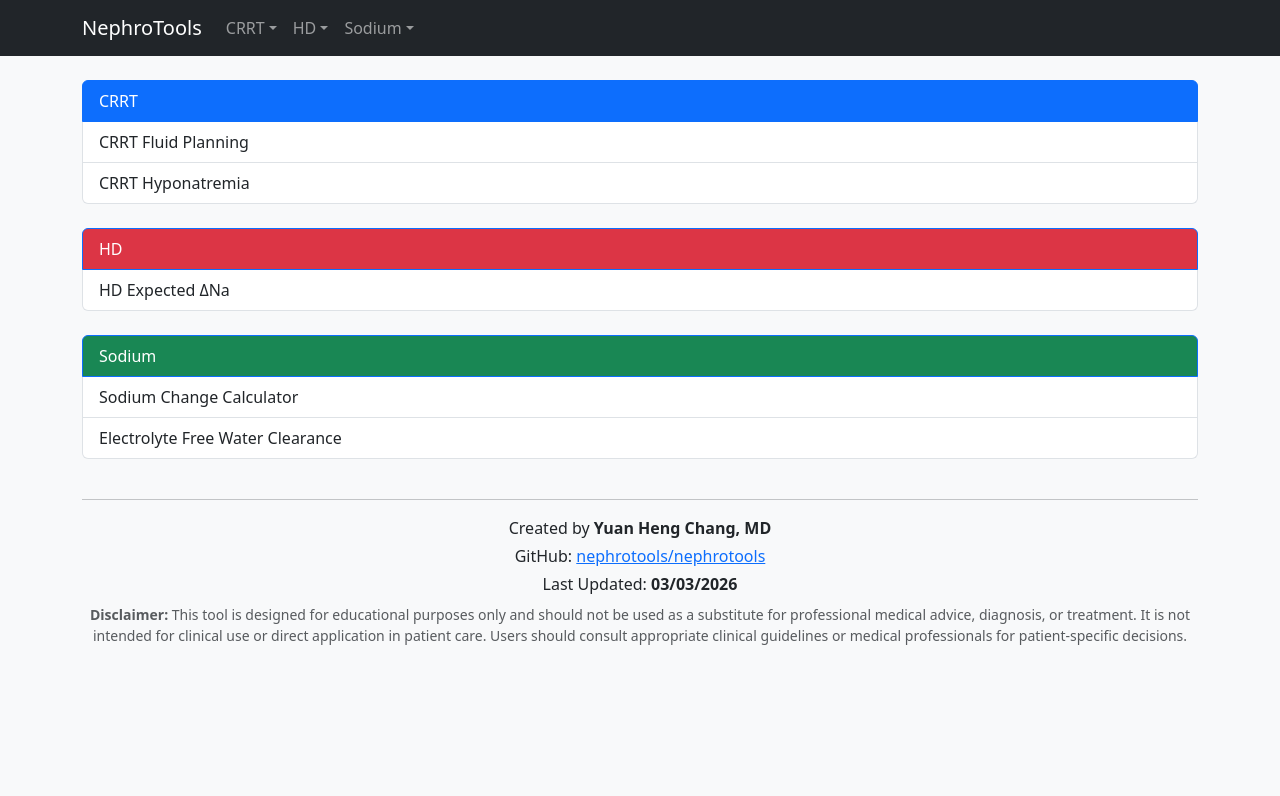
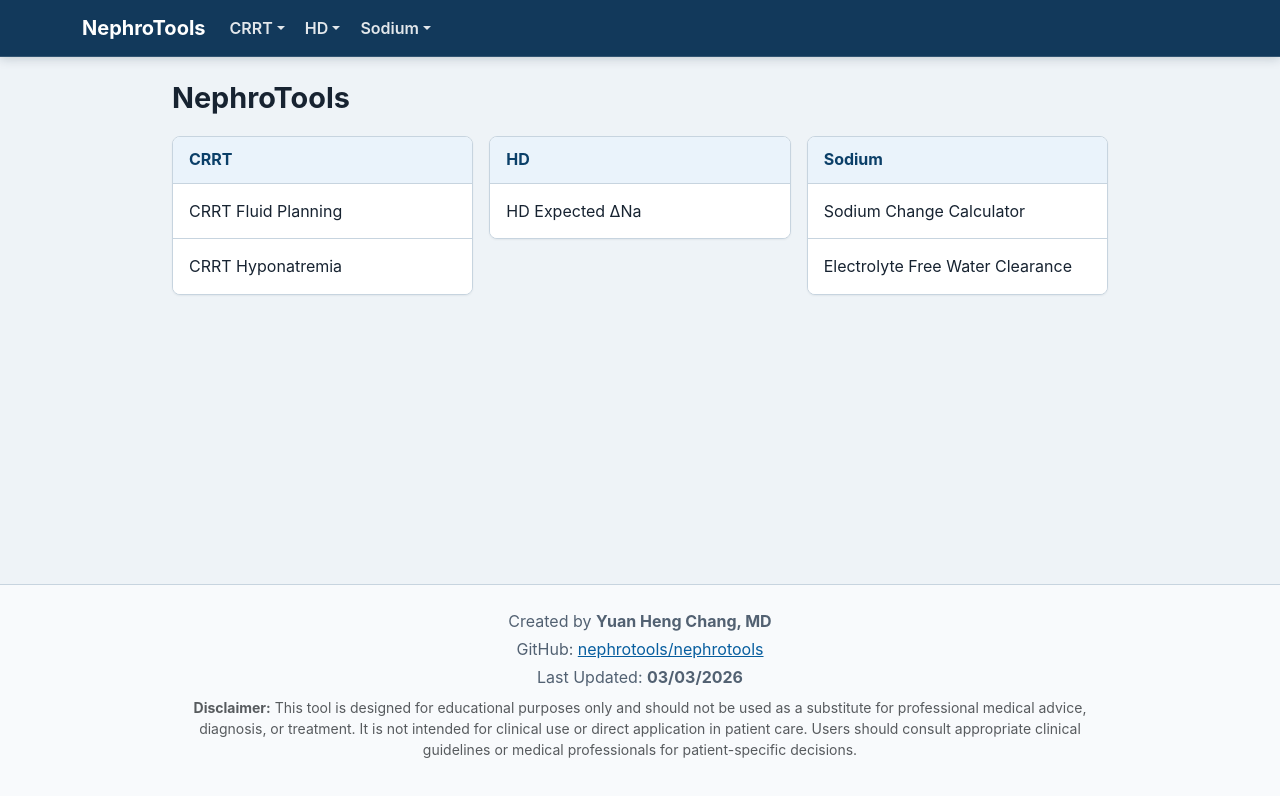
Before and after one commit to nephrotools/nephrotools, a React (Vite) app: page / in a window 1280 px wide. Shown: the top 796 px of the page. Built offline with nearby package versions, Linux system fonts and the light colour scheme.

Commit message:
Update CSS Styling, simplify code for free water clearance equation.

```diff
--- a/src/App.tsx
+++ b/src/App.tsx
@@ -21,7 +21,9 @@ const App = () => {
 
     return (
         <HashRouter>
+            <div className="app-shell">
                 <Navbar />
+                <main className="app-main">
                     <Routes>
                         <Route path="/" element={<HomePage />} />
                         <Route path="/crrt-fluid-planning" element={<CRRTFluidPlanning />} />
@@ -31,7 +33,9 @@ const App = () => {
                         <Route path="/electrolyte-free-water" element={<ElectrolyteFreeWater />} />
                         <Route path="*" element={<NotFoundPage />} />
                     </Routes>
+                </main>
                 <Footer />
+            </div>
         </HashRouter>
     );
 };
--- a/src/components/Footer.tsx
+++ b/src/components/Footer.tsx
@@ -2,7 +2,7 @@ import React from 'react';
 
 const Footer: React.FC = () => {
     return (
-        <footer className="text-center py-3 mt-auto bg-light">
+        <footer className="app-footer text-center py-4 mt-auto">
             <div className="container">
                 <hr />
                 <p className="mb-1 fs-6">
--- a/src/components/Navbar.tsx
+++ b/src/components/Navbar.tsx
@@ -53,7 +53,7 @@ const Navbar: React.FC = () => {
     }, []);
 
     return (
-        <nav className="navbar navbar-expand-md navbar-dark bg-dark sticky-top">
+        <nav className="navbar navbar-expand-md navbar-dark app-navbar sticky-top">
             <div className="container">
                 <Link to="/" className="navbar-brand" onClick={closeMobileMenu}>
                     NephroTools
@@ -127,7 +127,7 @@ const Navbar: React.FC = () => {
                                         className="dropdown-item"
                                         onClick={closeMobileMenu}
                                     >
-                                        HD Expected ΔNa
+                                        HD Expected &Delta;Na
                                     </Link>
                                 </li>
                             </ul>
--- a/src/main.css
+++ b/src/main.css
@@ -1,38 +1,454 @@
-body {
-    background-color: #f8f9fa !important;
+:root {
+    --nt-bg: #eef3f7;
+    --nt-surface: #ffffff;
+    --nt-surface-muted: #f6f9fb;
+    --nt-text: #172331;
+    --nt-muted: #526172;
+    --nt-border: #c7d4df;
+    --nt-primary: #075e9f;
+    --nt-primary-dark: #0b3f68;
+    --nt-secondary: #40576b;
+    --nt-success: #1d6f5f;
+    --nt-danger: #a63446;
+    --nt-focus: rgba(7, 94, 159, 0.24);
 }
 
-/* Default sticky behavior */
-.sticky-results {
-    position: -webkit-sticky;
-    /* Safari */
-    position: sticky;
-    z-index: 1000;
+html,
+body,
+#root {
+    min-height: 100%;
+}
+
+body {
+    margin: 0;
+    background: var(--nt-bg) !important;
+    color: var(--nt-text);
+    font-family: Inter, ui-sans-serif, system-ui, -apple-system, BlinkMacSystemFont, "Segoe UI", sans-serif;
+    line-height: 1.5;
+}
+
+.app-shell {
+    min-height: 100vh;
+    display: flex;
+    flex-direction: column;
+}
+
+.app-main {
+    flex: 1 0 auto;
+    padding: 1rem 0 2rem;
+}
+
+.container {
+    --bs-gutter-x: 1.5rem;
+}
+
+h1,
+h2,
+h3,
+h4,
+h5,
+h6 {
+    color: var(--nt-text);
+    font-weight: 700;
+    letter-spacing: 0;
+}
+
+h3 {
+    margin-bottom: 1rem;
+    font-size: 1.45rem;
+}
+
+a {
+    color: var(--nt-primary);
+}
+
+a:hover {
+    color: var(--nt-primary-dark);
+}
+
+hr {
+    border-color: var(--nt-border);
+    opacity: 1;
+}
+
+.app-navbar {
+    background-color: #12395b !important;
+    border-bottom: 1px solid rgba(255, 255, 255, 0.14);
+    box-shadow: 0 2px 10px rgba(13, 31, 48, 0.18);
+    z-index: 1100;
+}
+
+.app-navbar .navbar-brand {
+    font-weight: 700;
+    letter-spacing: 0;
+}
+
+.app-navbar .navbar-nav {
+    gap: 0.25rem;
+}
+
+.app-navbar .nav-link {
+    border-radius: 6px;
+    color: rgba(255, 255, 255, 0.88) !important;
+    font-weight: 600;
+}
+
+.app-navbar .nav-link:hover,
+.app-navbar .nav-link:focus,
+.app-navbar .nav-link.show {
+    background-color: rgba(255, 255, 255, 0.12);
+    color: #ffffff !important;
 }
 
 .navbar .dropdown-menu {
-    z-index: 1100;
+    z-index: 1110;
+    border-color: var(--nt-border);
+    border-radius: 8px;
+    box-shadow: 0 12px 30px rgba(13, 31, 48, 0.16);
 }
 
-/* Sticky for larger screens (desktop) */
+.dropdown-item {
+    color: var(--nt-text);
+    font-weight: 500;
+}
+
+.dropdown-item:hover,
+.dropdown-item:focus {
+    background-color: #eaf3fb;
+    color: var(--nt-primary-dark);
+}
+
+.card {
+    border-color: var(--nt-border);
+    border-radius: 8px;
+    box-shadow: 0 1px 2px rgba(13, 31, 48, 0.06);
+}
+
+.card-header {
+    border-bottom-color: var(--nt-border);
+    font-weight: 700;
+}
+
+.card-header.bg-secondary {
+    background-color: var(--nt-secondary) !important;
+}
+
+.card-body {
+    background-color: var(--nt-surface);
+}
+
+.sticky-results {
+    position: sticky;
+    z-index: 1000;
+    overflow: hidden;
+    border-color: #9ebbd2 !important;
+    box-shadow: 0 8px 24px rgba(13, 31, 48, 0.12);
+}
+
+.sticky-results .card-body {
+    border-left: 5px solid var(--nt-primary);
+    background: #fbfdff;
+}
+
+.sticky-results p,
+.sticky-results li {
+    color: var(--nt-text);
+}
+
+.sticky-results strong {
+    color: var(--nt-primary-dark);
+}
+
+.form-label,
+label {
+    color: var(--nt-text);
+    font-weight: 650;
+}
+
+.form-control,
+.form-select {
+    min-height: 2.75rem;
+    border-color: var(--nt-border);
+    color: var(--nt-text);
+}
+
+.form-control:focus,
+.form-select:focus {
+    border-color: var(--nt-primary);
+    box-shadow: 0 0 0 0.2rem var(--nt-focus);
+}
+
+.input-group-text {
+    border-color: var(--nt-border);
+    background-color: var(--nt-surface-muted);
+    color: var(--nt-muted);
+    font-weight: 600;
+}
+
+.form-range {
+    accent-color: var(--nt-primary);
+}
+
+.form-range::-webkit-slider-thumb {
+    background-color: var(--nt-primary);
+}
+
+.form-range::-moz-range-thumb {
+    background-color: var(--nt-primary);
+    border-color: var(--nt-primary);
+}
+
+.btn {
+    border-radius: 6px;
+    font-weight: 650;
+    white-space: normal;
+}
+
+.btn-primary,
+.btn-primary:focus {
+    background-color: var(--nt-primary);
+    border-color: var(--nt-primary);
+}
+
+.btn-primary:hover {
+    background-color: var(--nt-primary-dark);
+    border-color: var(--nt-primary-dark);
+}
+
+.btn-outline-primary {
+    border-color: var(--nt-primary);
+    color: var(--nt-primary);
+}
+
+.btn-outline-primary:hover,
+.btn-outline-primary:focus,
+.btn-check:checked + .btn-outline-primary {
+    background-color: var(--nt-primary);
+    border-color: var(--nt-primary);
+    color: #ffffff;
+}
+
+.btn-secondary {
+    background-color: var(--nt-secondary);
+    border-color: var(--nt-secondary);
+}
+
+.btn-outline-secondary {
+    border-color: #8394a4;
+    color: #32495f;
+}
+
+.btn-outline-secondary:hover,
+.btn-outline-secondary:focus {
+    background-color: var(--nt-secondary);
+    border-color: var(--nt-secondary);
+    color: #ffffff;
+}
+
+.btn-success {
+    background-color: var(--nt-success);
+    border-color: var(--nt-success);
+}
+
+.btn-danger {
+    background-color: var(--nt-danger);
+    border-color: var(--nt-danger);
+}
+
+.list-group-item {
+    border-color: var(--nt-border);
+    color: var(--nt-text);
+}
+
+.list-group-item-action:hover,
+.list-group-item-action:focus {
+    background-color: #eaf3fb;
+    color: var(--nt-primary-dark);
+}
+
+.home-page {
+    max-width: 960px;
+}
+
+.calculator-page {
+    max-width: 1120px;
+}
+
+.compact-calculator {
+    max-width: 760px;
+}
+
+.home-title {
+    margin: 0 0 1.25rem;
+    font-size: 1.8rem;
+}
+
+.home-grid {
+    display: grid;
+    gap: 1rem;
+}
+
+.tool-group {
+    overflow: hidden;
+    border: 1px solid var(--nt-border);
+    border-radius: 8px;
+    background: var(--nt-surface);
+    box-shadow: 0 1px 2px rgba(13, 31, 48, 0.06);
+}
+
+.tool-group-header {
+    padding: 0.85rem 1rem;
+    border-bottom: 1px solid var(--nt-border);
+    background: #eaf3fb;
+}
+
+.tool-group-header h2 {
+    margin: 0;
+    color: var(--nt-primary-dark);
+    font-size: 1rem;
+}
+
+.tool-group .list-group-item {
+    padding: 0.95rem 1rem;
+    border-right: 0;
+    border-left: 0;
+}
+
+.tool-group .list-group-item:first-child {
+    border-top: 0;
+}
+
+.tool-group .list-group-item:last-child {
+    border-bottom: 0;
+}
+
+.app-footer {
+    flex-shrink: 0;
+    border-top: 1px solid var(--nt-border);
+    background-color: #f8fafc !important;
+    color: var(--nt-muted);
+}
+
+.app-footer hr {
+    display: none;
+}
+
+.app-footer p {
+    max-width: 920px;
+    margin-right: auto;
+    margin-left: auto;
+}
+
+.modal-content {
+    border-color: var(--nt-border);
+    border-radius: 8px;
+}
+
+.modal-backdrop {
+    z-index: 1190;
+}
+
+.modal {
+    z-index: 1200;
+}
+
+.modal-dialog {
+    margin-top: calc(56px + 1rem);
+}
+
+.katex-display {
+    overflow-x: auto;
+    overflow-y: hidden;
+    padding-bottom: 0.25rem;
+}
+
 @media (min-width: 768px) {
+    h3 {
+        font-size: 1.65rem;
+    }
+
     .sticky-results {
-        top: calc(56px + 20px);
+        top: calc(56px + 1rem);
         align-self: flex-start;
+    }
+
+    .home-grid {
+        grid-template-columns: repeat(3, minmax(0, 1fr));
+        align-items: start;
     }
 }
 
-/* Sticky for smaller screens (mobile) */
-@media (max-width: 768px) {
+@media (max-width: 767.98px) {
+    .app-main {
+        padding-top: 0.75rem;
+    }
+
+    .app-navbar .navbar-collapse {
+        padding-top: 0.5rem;
+    }
+
+    .app-navbar .nav-link {
+        padding: 0.65rem 0.75rem;
+    }
+
+    .navbar .dropdown-menu {
+        margin: 0.15rem 0 0.5rem;
+        box-shadow: none;
+    }
+
     .sticky-results {
-        top: 60px;
-        z-index: 1000;
+        top: calc(56px + 0.75rem);
+        z-index: 900;
+    }
+
+    .katex-display {
+        font-size: 0.86rem !important;
     }
 }
 
-/* Shrink Katex for smaller screens (mobile) */
-@media (max-width: 768px) {
-    .katex-display {
-        font-size: 0.8rem !important;
+@media (max-width: 575.98px) {
+    .container {
+        --bs-gutter-x: 1rem;
+    }
+
+    h3 {
+        font-size: 1.35rem;
+    }
+
+    .card-body {
+        padding: 1rem;
+    }
+
+    .btn-group {
+        display: flex;
+        width: 100%;
+        flex-wrap: wrap;
+    }
+
+    .btn-group > .btn {
+        flex: 1 1 auto;
+    }
+
+    .d-flex.align-items-center:has(> .form-range) {
+        align-items: stretch !important;
+        flex-direction: column;
+        gap: 0.65rem;
+    }
+
+    .d-flex.align-items-center:has(> .form-range) > .form-range {
+        width: 100%;
+        margin-right: 0 !important;
+        padding-right: 0.25rem !important;
+        padding-left: 0.25rem !important;
+    }
+
+    .d-flex.align-items-center:has(> .form-range) > .form-control,
+    .d-flex.align-items-center:has(> .form-range) > .input-group {
+        width: 100% !important;
+        max-width: none !important;
+    }
+
+    .sticky-results .row {
+        row-gap: 0.25rem;
     }
 }
--- a/src/pages/CRRTFluidPlanning.tsx
+++ b/src/pages/CRRTFluidPlanning.tsx
@@ -110,13 +110,13 @@ const CRRTFluidPlanning: React.FC = () => {
     const { totalRate, finalConcentrations } = calculateResults();
 
     return (
-        <div className="container my-2">
+        <div className="container calculator-page my-2">
             <Helmet>
                 <title>CRRT Fluid Planning - {Config.Title}</title>
             </Helmet>
 
             <h3 className="my-3">CRRT Fluid Planning</h3>
-            <div className="card mb-2 sticky-results border-secondary shadow-sm d-md-none">
+            <div className="card mb-2 sticky-results border-secondary shadow-sm d-md-none" aria-live="polite">
                 <div className="card-body py-2">
                     <p className="my-0"><strong>Total Rate:</strong> {totalRate} L/hr</p>
                     <p className="my-0"><strong>Final Concentrations:</strong></p>
@@ -139,7 +139,7 @@ const CRRTFluidPlanning: React.FC = () => {
             </div>
             <div className="row">
                 <div className="col-md-4 mb-2 d-none d-md-block">
-                    <div className="card sticky-results border-secondary shadow-sm">
+                    <div className="card sticky-results border-secondary shadow-sm" aria-live="polite">
                         <div className="card-body py-2">
                             <p className="my-0"><strong>Total Rate:</strong> {totalRate} L/hr</p>
                             <p className="my-0"><strong>Final Concentrations:</strong></p>
--- a/src/pages/CRRTHyponatremia.tsx
+++ b/src/pages/CRRTHyponatremia.tsx
@@ -113,12 +113,12 @@ const HyponatremiaCalculator: React.FC = () => {
     }, []);
 
     return (
-        <div className="container mt-2">
+        <div className="container calculator-page mt-2">
             <Helmet>
                 <title>CRRT Hyponatremia - {Config.Title}</title>
             </Helmet>
             <h3 className="my-3">CRRT Hyponatremia Calculator</h3>
-            <div className="card mb-2 sticky-results border-secondary shadow-sm d-md-none">
+            <div className="card mb-2 sticky-results border-secondary shadow-sm d-md-none" aria-live="polite">
                 <div className="card-body py-2">
                     <p className="my-1">Total Rate: {totalRate} L/hr</p>
                     <p className="my-1">Diluting Solution Na: {dilutingSolutionNa === "custom" ? `${customDilutingSolutionNa}` : dilutingSolutionNa} meq/L</p>
@@ -127,7 +127,7 @@ const HyponatremiaCalculator: React.FC = () => {
             </div>
             <div className="row">
                 <div className="col-md-4 mb-2 d-none d-md-block">
-                    <div className="card sticky-results border-secondary shadow-sm">
+                    <div className="card sticky-results border-secondary shadow-sm" aria-live="polite">
                         <div className="card-body py-2">
                             <p className="my-1">Total Rate: {totalRate} L/hr</p>
                             <p className="my-1">Diluting Solution Na: {dilutingSolutionNa === "custom" ? `${customDilutingSolutionNa}` : dilutingSolutionNa} meq/L</p>
--- a/src/pages/HomePage.tsx
+++ b/src/pages/HomePage.tsx
@@ -5,13 +5,19 @@ import { Config } from '../AppConfig';
 
 const HomePage: React.FC = () => {
     return (
-        <div className="container my-2">
+        <div className="container home-page my-2">
             <Helmet>
                 <title>{Config.Title}</title>
             </Helmet>
 
-            <div className="list-group mt-4">
-                <p className="list-group-item active mb-0">CRRT</p>
+            <h1 className="home-title">NephroTools</h1>
+
+            <div className="home-grid">
+                <section className="tool-group" aria-labelledby="crrt-tools">
+                    <div className="tool-group-header">
+                        <h2 id="crrt-tools">CRRT</h2>
+                    </div>
+                    <div className="list-group list-group-flush">
                         <Link to="/crrt-fluid-planning" className="list-group-item list-group-item-action">
                             CRRT Fluid Planning
                         </Link>
@@ -19,16 +25,24 @@ const HomePage: React.FC = () => {
                             CRRT Hyponatremia
                         </Link>
                     </div>
+                </section>
 
-            <div className="list-group mt-4">
-                <p className="list-group-item active mb-0 bg-danger">HD</p>
+                <section className="tool-group" aria-labelledby="hd-tools">
+                    <div className="tool-group-header">
+                        <h2 id="hd-tools">HD</h2>
+                    </div>
+                    <div className="list-group list-group-flush">
                         <Link to="/hd-sodiumchange" className="list-group-item list-group-item-action">
-                    HD Expected ΔNa
+                            HD Expected &Delta;Na
                         </Link>
                     </div>
+                </section>
 
-            <div className="list-group mt-4">
-                <p className="list-group-item active mb-0 bg-success">Sodium</p>
+                <section className="tool-group" aria-labelledby="sodium-tools">
+                    <div className="tool-group-header">
+                        <h2 id="sodium-tools">Sodium</h2>
+                    </div>
+                    <div className="list-group list-group-flush">
                         <Link to="/sodium-change-calculator" className="list-group-item list-group-item-action">
                             Sodium Change Calculator
                         </Link>
@@ -36,6 +50,8 @@ const HomePage: React.FC = () => {
                             Electrolyte Free Water Clearance
                         </Link>
                     </div>
+                </section>
+            </div>
         </div>
     );
 };
--- a/src/pages/NotFoundPage.tsx
+++ b/src/pages/NotFoundPage.tsx
@@ -11,7 +11,7 @@ const NotFoundPage: React.FC = () => {
     };
 
     return (
-        <div className="container mt-5 text-center">
+        <div className="container compact-calculator mt-5 text-center">
             <Helmet>
                 <title>Home - {Config.Title}</title>
             </Helmet>
--- a/src/pages/SodiumChangeCalculator.tsx
+++ b/src/pages/SodiumChangeCalculator.tsx
@@ -182,19 +182,19 @@ const SodiumChangeCalculator: React.FC = () => {
         Number.isFinite(value) ? value.toFixed(1) : "N/A";
 
     return (
-        <div className="container my-2">
+        <div className="container calculator-page my-2">
             <Helmet>
                 <title>Sodium Change Calculator - {Config.Title}</title>
             </Helmet>
 
             <h3 className="my-3">Sodium Change Calculator</h3>
-            <div className="card mb-3 sticky-results border-secondary shadow-sm">
+            <div className="card mb-3 sticky-results border-secondary shadow-sm" aria-live="polite">
                 <div className="card-body">
                     <p className="mb-1">
                         <strong>Final Sodium:</strong> {formatResult(results.naFinal)} meq/L
                     </p>
                     <p className="mb-0">
-                        <strong>ΔNa:</strong> {formatResult(results.naChange)} meq/L
+                        <strong>&Delta;Na:</strong> {formatResult(results.naChange)} meq/L
                     </p>
                 </div>
             </div>
@@ -646,11 +646,11 @@ const SodiumChangeCalculator: React.FC = () => {
                                 <br />
                                 E<sub>MB</sub> = E<sub>input</sub> - E<sub>output</sub>
                                 <br />
-                                E<sub>input</sub> = Σ[(Na + K) × input volume (L)]
+                                E<sub>input</sub> = &Sigma;[(Na + K) &times; input volume (L)]
                                 <br />
-                                E<sub>output</sub> = Σ[(Na + K) × output volume (L)]
+                                E<sub>output</sub> = &Sigma;[(Na + K) &times; output volume (L)]
                                 <br />
-                                V<sub>Δ</sub> = net volume change (L)
+                                V<sub>&Delta;</sub> = net volume change (L)
                                 <br />
                                 Na<sub>2</sub> = predicted final plasma sodium (meq/L)
                                 <br />
```
Also changed, not shown: src/pages/ElectrolyteFreeWater.tsx (+51 -52 lines), src/pages/HDSodiumChange.tsx (+9 -9 lines). Lines whose indentation alone changed are shown as unchanged.
